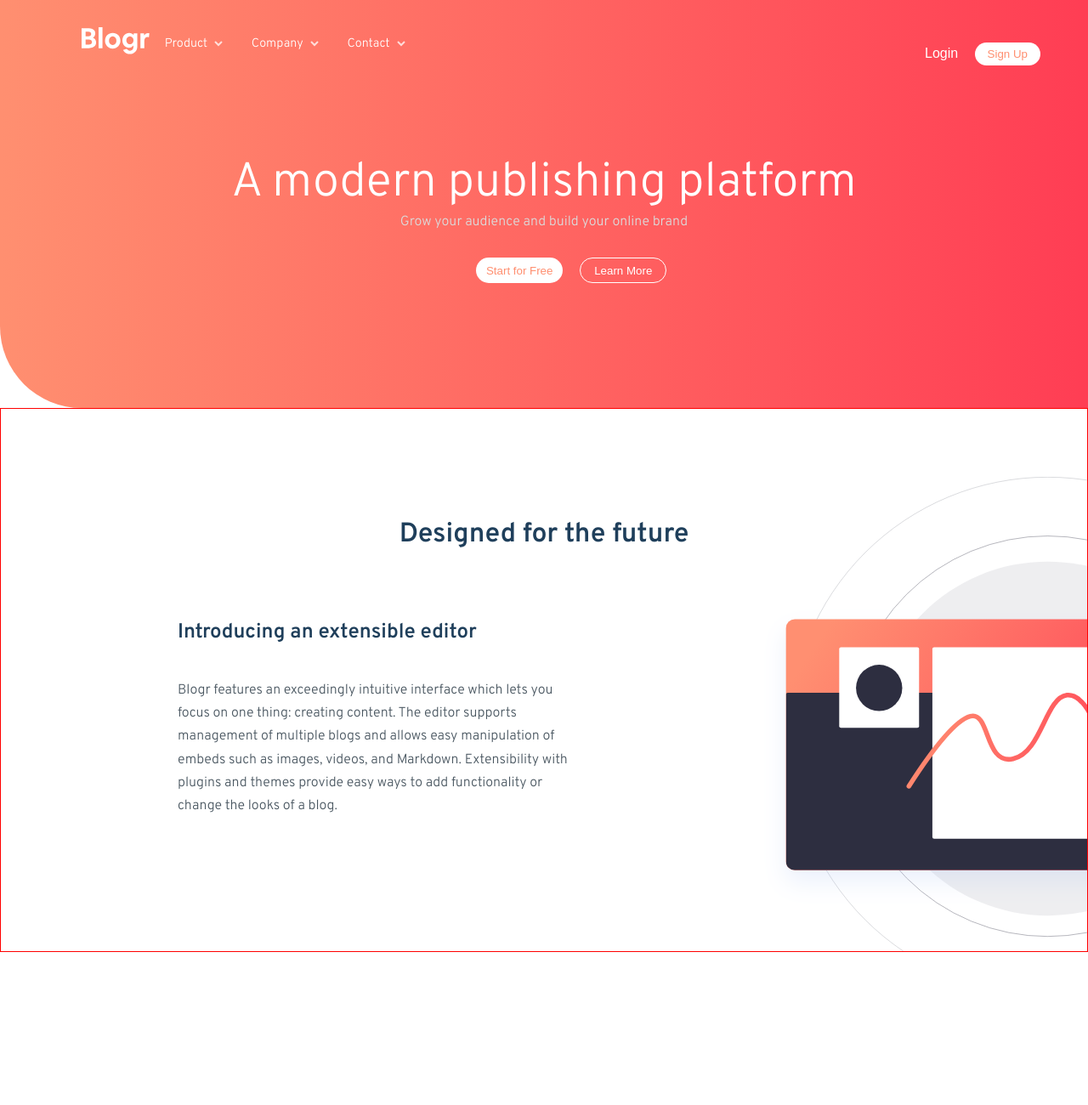
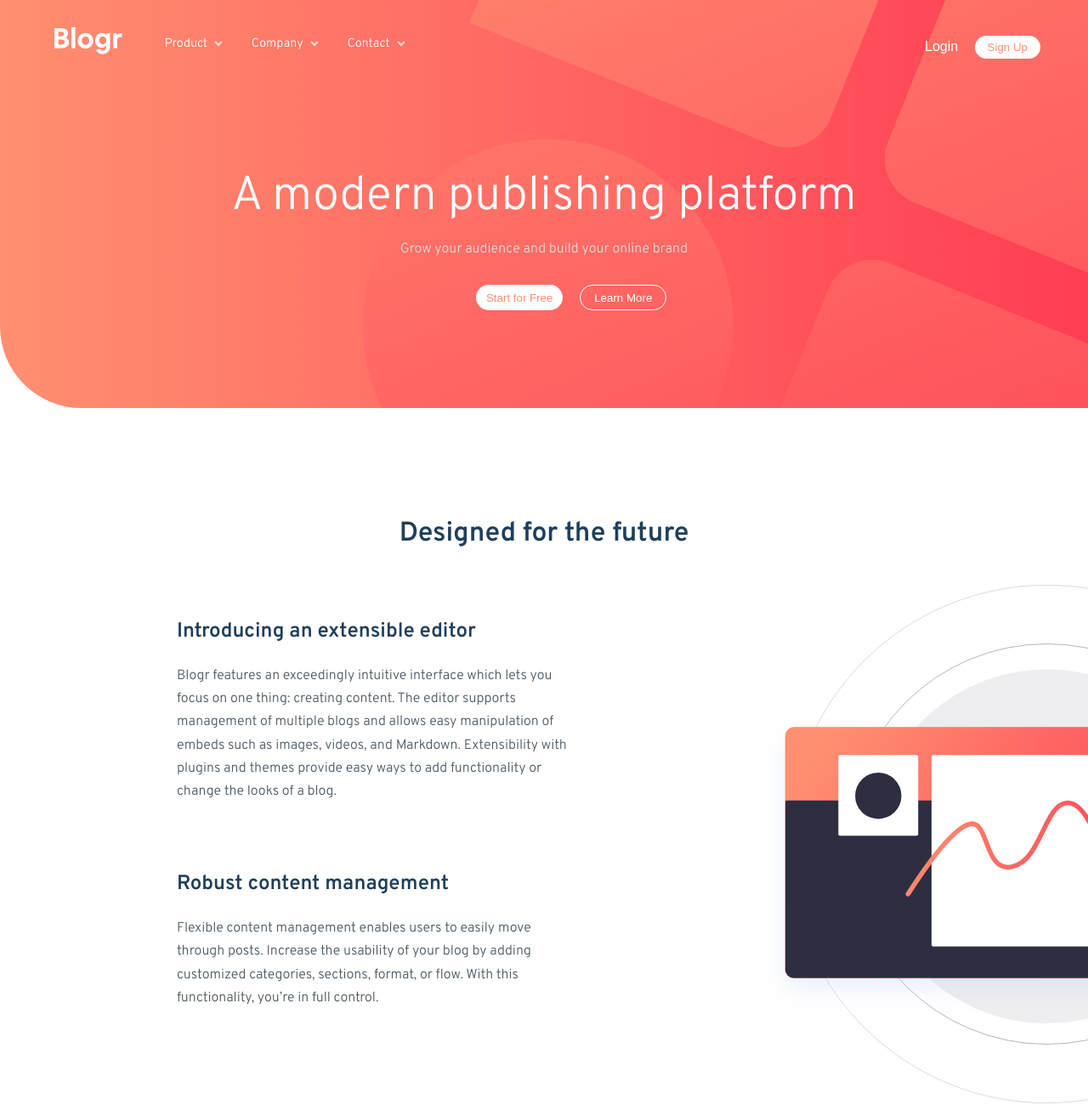
Before and after one commit to Marius-Diran/Blogr-Landing-page, a plain HTML site: page index.html in a window 1280 px wide. Shown: the top 1300 px of the page at 85% size. Before the commit the page ends 1120 px from the top, so only its background shows below. Drawn offline with Linux system fonts and the light colour scheme.

Commit message:
Added new codes

```diff
--- a/blogr.css
+++ b/blogr.css
@@ -13,15 +13,24 @@ body{
 
 #nav-div{
     background: linear-gradient(to right, hsl(13, 100%, 72%), hsl(353, 100%, 62%));
-    /* background-image: url("Images/bg-pattern-intro-desktop.svg"); */
-    /* background-size: 30rem; */
     min-height: 30rem;
     width: 100%;
     border-bottom-left-radius: 6rem;
 }
 
+.nav-img{
+    background-image: url("Images/bg-pattern-intro-desktop.svg");
+    background-size: 110rem;
+    background-repeat: no-repeat;
+    background-position: 6rem -40rem;
+    min-height: 30rem;
+    width: 100%;
+}
+
 .logo-nav{
-    margin: 2rem 0 0 6rem;
+    position: relative;
+    top: -28rem;
+    left: 4rem;
 }
 
 .nav-bar ul{
@@ -30,7 +39,7 @@ body{
     align-items: center;
     list-style: none;
     position: relative;
-    top: -1.8rem;
+    top: -29.8rem;
     right: 18rem;
 }
 
@@ -50,7 +59,7 @@ body{
 .login-btn{
     position: relative;
     left: 68rem;
-    top: -2.5rem;
+    top: -31rem;
     color: hsl(0 0% 100%);
     background: none;
     border: none;
@@ -60,7 +69,7 @@ body{
 .signup-btn{
     position: relative;
     left: 69rem;
-    top: -2.5rem;
+    top: -31rem;
     color: hsl(13, 100%, 72%);
     background-color: hsl(0 0% 100%);
     border: none;
@@ -71,7 +80,7 @@ body{
 }
 
 #nav-div h2{
-    margin: 4rem 0 0 0;
+    margin: -23rem 0 0 0;
     text-align: center;
     color: hsl(0 0% 100%);
     font-size: 3.5rem;
@@ -80,6 +89,7 @@ body{
 
 #nav-div .p-1{
     text-align: center;
+    margin: 1rem 0 0 0;
     color:rgb(219, 219, 219)
 }
 
@@ -108,9 +118,8 @@ body{
 }
 
 #theone{
-    border: 1px solid red;
     width: 100%;
-    height: 40rem;
+    height: 46rem;
     background-image: url("Images/illustration-editor-desktop.svg");
     background-size: 40rem;
     background-repeat: no-repeat;
@@ -133,6 +142,36 @@ body{
 #theone .p-1{
     color: hsl(207, 13%, 34%);
     max-width: 37%;
-    margin: 2.5rem 0 0 13rem;
+    margin: 1.5rem 0 0 13rem;
     line-height: 1.7rem;
 }
+
+#theone .p-2{
+    color:hsl(207, 13%, 34%);
+    max-width: 37%;
+    margin: 1.5rem 0 0 13rem;
+    line-height: 1.7rem;
+}
+
+#secone{
+    width: 100%;
+    min-height: 50rem;
+    background: linear-gradient(to right, rgb(44, 45, 63), rgb(63, 65, 100));
+    z-index: 0;
+}
+
+.secone-img{
+    border: 1px solid red;
+    background-image: url("Images/illustration-phones.svg");
+    background-size: 37rem, 70rem;
+    background-repeat: no-repeat;
+    background-position: 5rem 0, -8rem -20rem;
+    height: 30rem;
+    position: relative;
+    top: 0rem;
+    z-index: 0;
+}
+
+#secone h2{
+    margin: 0 0 0 0;
+}
--- a/index.html
+++ b/index.html
@@ -9,6 +9,8 @@
 </head>
 <body>
     <nav id="nav-div">
+
+        <div class="nav-img"></div>
 
         <img src="Images/logo.svg" alt="Logo" width="80" class="logo-nav">
 
@@ -37,6 +39,15 @@
         <h3>Introducing an extensible editor</h3>
         <p class="p-1">Blogr features an exceedingly intuitive interface which lets you focus on one thing: creating content. The editor supports management of multiple blogs and allows easy manipulation of embeds such as images, videos, and Markdown. Extensibility with plugins and themes provide easy ways to add functionality or change the looks of a blog.</p>
 
+        <h3>Robust content management</h3>
+        <p class="p-2">Flexible content management enables users to easily move through posts. Increase the usability of your blog by adding customized categories, sections, format, or flow. With this functionality, you’re in full control.</p>
+
     </main>
+
+    <section id="secone">
+        <img src="Images/bg-pattern-circles.svg" alt="Circles" class="secone-img2">
+        <div class="secone-img"></div>
+        <h2>Hey</h2>
+    </section>
 </body>
 </html>
```
Lines whose indentation alone changed are shown as unchanged.
